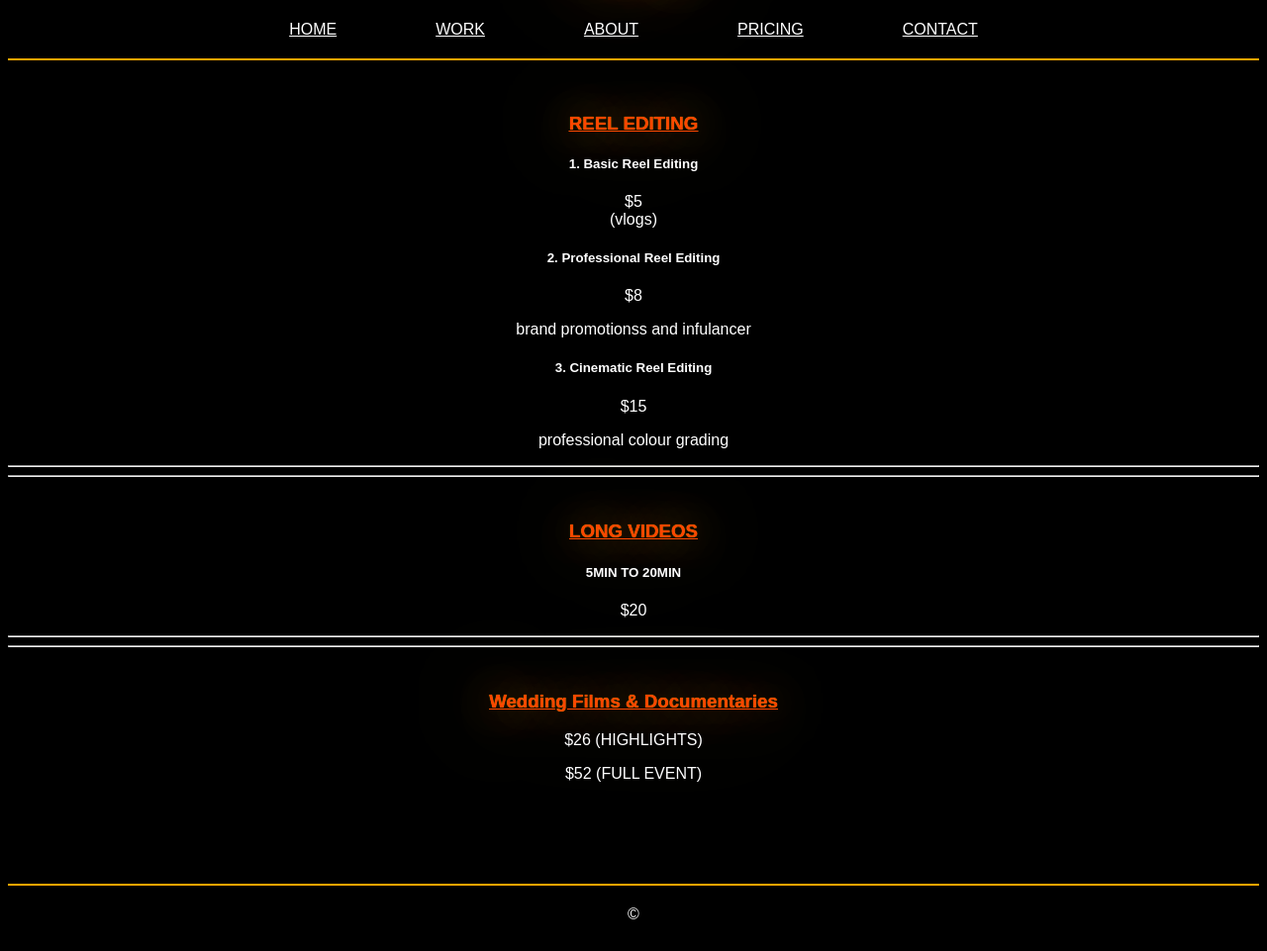
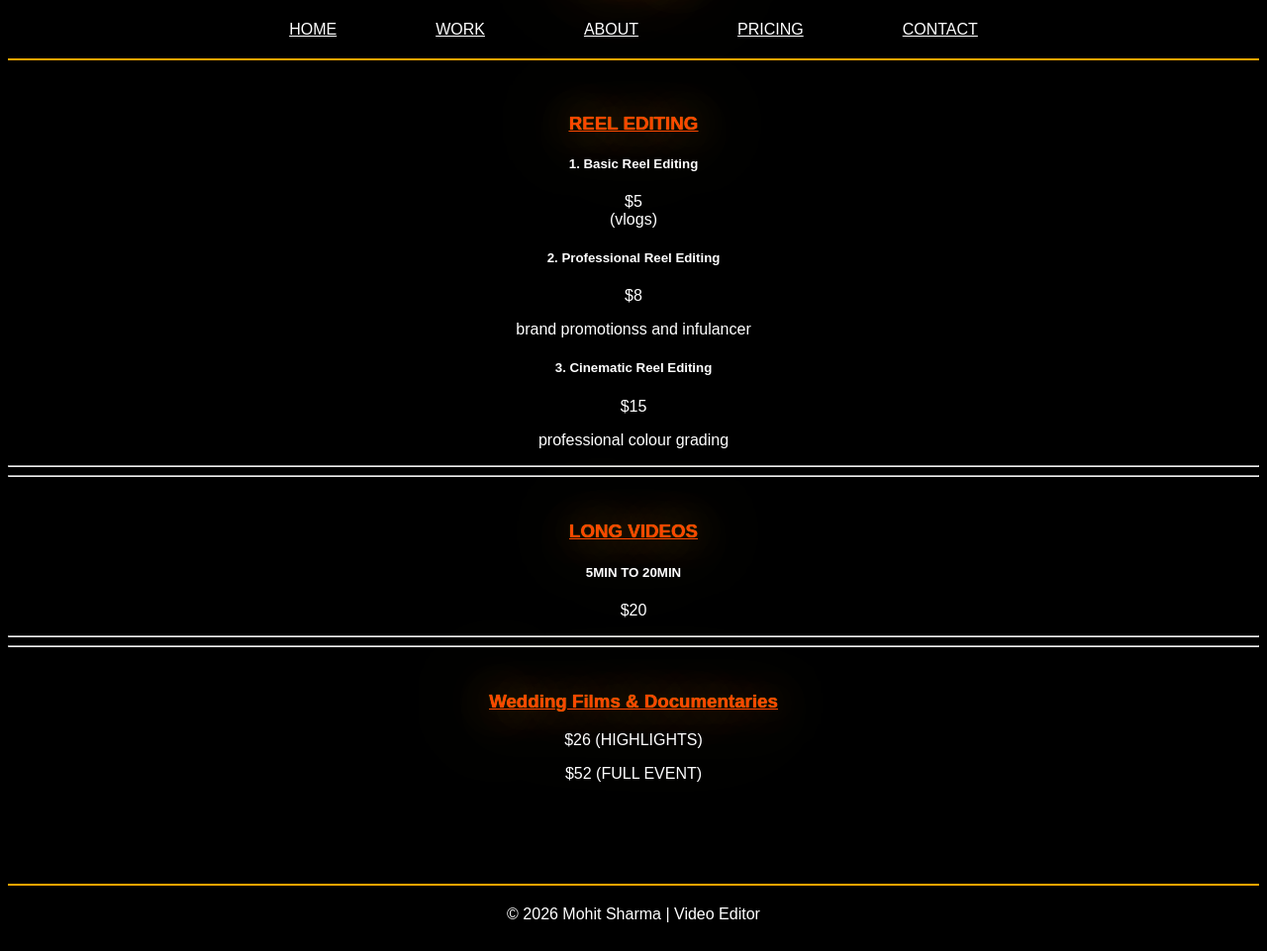
Before and after one commit to harekrishna789789-prog/complete-portfoilo, a plain HTML site: page pricing.html in a window 1280 px wide. Shown: the part 79-1040 px from the top of the page at 99% size. Drawn offline with Linux system fonts and the light colour scheme.

Commit message:
Update pricing.html

```diff
--- a/pricing.html
+++ b/pricing.html
@@ -31,6 +31,6 @@
     <H3><U>Wedding Films & Documentaries </u></H3>
     <p>$26 (HIGHLIGHTS)</p>
     <p> $52 (FULL EVENT)</p><br><br>
-<footer>&copy;</footer>
+<footer>&copy; 2026 Mohit Sharma | Video Editor</footer>
 </body>
 </html>
```
